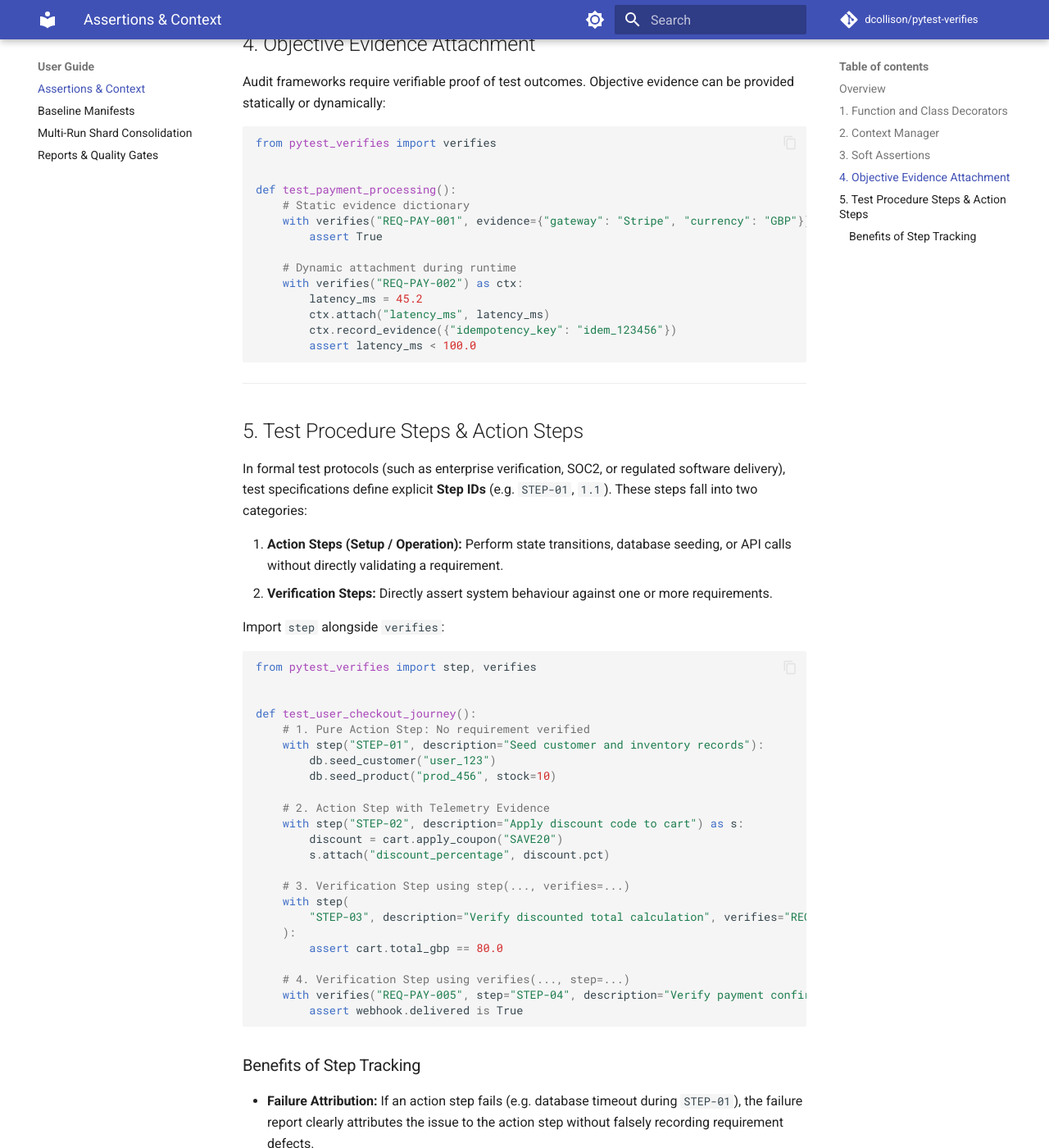
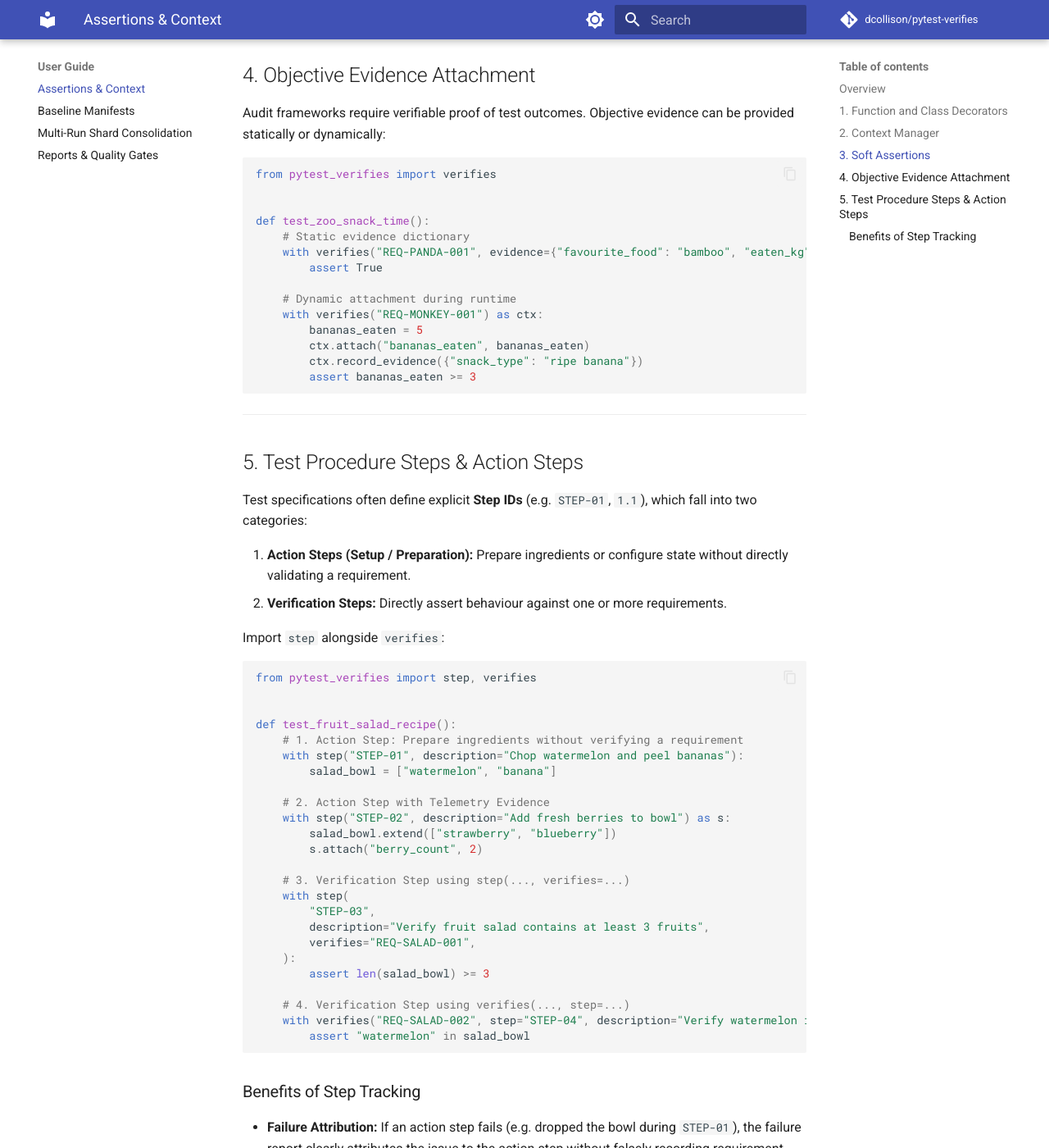
Before and after one commit to dcollison/pytest-verifies, an MkDocs documentation site: the page built from docs/guide/assertions.md, in a window 1280 px wide and 1400 px high, scrolled down 1889 px. Shown: the whole window at 82% size. Built offline with MkDocs 1.6.1 and Material for MkDocs 9.7.7, drawn with Linux system fonts in a browser that asks for light colours; comment, search, counter and statistics services are not loaded; some of the changed text lies outside the part shown.

Commit message:
docs: simplify examples using beginner-friendly animal and fruit scenarios

````diff
--- a/docs/guide/assertions.md
+++ b/docs/guide/assertions.md
@@ -14,20 +14,21 @@
 from pytest_verifies import verifies
 
 
-@verifies("REQ-AUTH-001", "REQ-AUTH-002", description="Authentication service init")
-def test_auth_service_init():
-    assert True
+@verifies("REQ-DOG-001", "REQ-DOG-002", description="Golden retrievers are friendly dogs")
+def test_retriever_temperament():
+    dog = {"breed": "Golden Retriever", "friendly": True}
+    assert dog["friendly"] is True
 ```
 
 When decorating a test class, all test methods within the class automatically inherit verification tracking for the specified requirements:
 
 ```python
-@verifies("REQ-USER-001")
-class TestUserService:
-    def test_create_user(self):
-        assert True
+@verifies("REQ-DUCK-001")
+class TestDuckBehaviour:
+    def test_quack(self):
+        assert "quack" == "quack"
 
-    def test_delete_user(self):
+    def test_waddle(self):
         assert True
 ```
 
@@ -41,23 +42,22 @@
 from pytest_verifies import verifies
 
 
-def test_jwt_claims():
+def test_fruit_basket():
     # Single-line check
-    with verifies("REQ-AUTH-001"):
-        assert 1 == 1
+    with verifies("REQ-FRUIT-001"):
+        assert "banana" != "orange"
 
     # Multi-statement block
-    with verifies("REQ-AUTH-002", description="Payload signature validation"):
-        issuer = "https://auth.example.com"
-        token = {"iss": issuer, "exp": 1893456000}
-        assert token["iss"] == issuer
+    with verifies("REQ-FRUIT-002", description="Lemons must be appropriately sour"):
+        lemon_sourness = 9
+        assert lemon_sourness > 5
 ```
 
 ---
 
 ## 3. Soft Assertions
 
-In standard Pytest execution, the first failed assertion aborts the test function. In software testing, it is often desirable to check several independent validations within a single test without aborting after the first failure.
+In standard Pytest execution, the first failed assertion aborts the test function. In verification testing, it is often desirable to check several independent qualities within a single test without aborting after the first failure.
 
 Enable soft assertions per block with `soft=True`, or globally across all blocks with `--verifies-soft`:
 
@@ -65,16 +65,18 @@
 from pytest_verifies import verifies
 
 
-def test_user_profile_validation():
+def test_cat_qualities():
+    cat = {"is_napping": True, "purr_volume_db": 45, "caught_laser": False}
+
     # Block 1 fails softly; execution continues!
-    with verifies("REQ-VAL-001", soft=True):
-        assert 10 > 20, "Age below required threshold"
+    with verifies("REQ-CAT-001", soft=True):
+        assert cat["caught_laser"] is True, "The red dot eluded the cat once again!"
 
     # Block 2 executes and records VERIFIED
-    with verifies("REQ-VAL-002", soft=True):
-        assert "user@example.com".endswith(".com")
+    with verifies("REQ-CAT-002", soft=True):
+        assert cat["is_napping"] is True
 
-    # At the end of test_user_profile_validation, Pytest consolidates failures and fails the test.
+    # At the end of test_cat_qualities, Pytest consolidates failures and fails the test.
 ```
 
 ---
@@ -87,27 +89,27 @@
 from pytest_verifies import verifies
 
 
-def test_payment_processing():
+def test_zoo_snack_time():
     # Static evidence dictionary
-    with verifies("REQ-PAY-001", evidence={"gateway": "Stripe", "currency": "GBP"}):
+    with verifies("REQ-PANDA-001", evidence={"favourite_food": "bamboo", "eaten_kg": 12}):
         assert True
 
     # Dynamic attachment during runtime
-    with verifies("REQ-PAY-002") as ctx:
-        latency_ms = 45.2
-        ctx.attach("latency_ms", latency_ms)
-        ctx.record_evidence({"idempotency_key": "idem_123456"})
-        assert latency_ms < 100.0
+    with verifies("REQ-MONKEY-001") as ctx:
+        bananas_eaten = 5
+        ctx.attach("bananas_eaten", bananas_eaten)
+        ctx.record_evidence({"snack_type": "ripe banana"})
+        assert bananas_eaten >= 3
 ```
 
 ---
 
 ## 5. Test Procedure Steps & Action Steps
 
-In formal test protocols (such as enterprise verification, SOC2, or regulated software delivery), test specifications define explicit **Step IDs** (e.g. `STEP-01`, `1.1`). These steps fall into two categories:
+Test specifications often define explicit **Step IDs** (e.g. `STEP-01`, `1.1`), which fall into two categories:
 
-1. **Action Steps (Setup / Operation):** Perform state transitions, database seeding, or API calls without directly validating a requirement.
-2. **Verification Steps:** Directly assert system behaviour against one or more requirements.
+1. **Action Steps (Setup / Preparation):** Prepare ingredients or configure state without directly validating a requirement.
+2. **Verification Steps:** Directly assert behaviour against one or more requirements.
 
 Import `step` alongside `verifies`:
 
@@ -115,29 +117,30 @@
 from pytest_verifies import step, verifies
 
 
-def test_user_checkout_journey():
-    # 1. Pure Action Step: No requirement verified
-    with step("STEP-01", description="Seed customer and inventory records"):
-        db.seed_customer("user_123")
-        db.seed_product("prod_456", stock=10)
+def test_fruit_salad_recipe():
+    # 1. Action Step: Prepare ingredients without verifying a requirement
+    with step("STEP-01", description="Chop watermelon and peel bananas"):
+        salad_bowl = ["watermelon", "banana"]
 
     # 2. Action Step with Telemetry Evidence
-    with step("STEP-02", description="Apply discount code to cart") as s:
-        discount = cart.apply_coupon("SAVE20")
-        s.attach("discount_percentage", discount.pct)
+    with step("STEP-02", description="Add fresh berries to bowl") as s:
+        salad_bowl.extend(["strawberry", "blueberry"])
+        s.attach("berry_count", 2)
 
     # 3. Verification Step using step(..., verifies=...)
     with step(
-        "STEP-03", description="Verify discounted total calculation", verifies="REQ-CART-004"
+        "STEP-03",
+        description="Verify fruit salad contains at least 3 fruits",
+        verifies="REQ-SALAD-001",
     ):
-        assert cart.total_gbp == 80.0
+        assert len(salad_bowl) >= 3
 
     # 4. Verification Step using verifies(..., step=...)
-    with verifies("REQ-PAY-005", step="STEP-04", description="Verify payment confirmation webhook"):
-        assert webhook.delivered is True
+    with verifies("REQ-SALAD-002", step="STEP-04", description="Verify watermelon is in the bowl"):
+        assert "watermelon" in salad_bowl
 ```
 
 ### Benefits of Step Tracking
-* **Failure Attribution:** If an action step fails (e.g. database timeout during `STEP-01`), the failure report clearly attributes the issue to the action step without falsely recording requirement defects.
+* **Failure Attribution:** If an action step fails (e.g. dropped the bowl during `STEP-01`), the failure report clearly attributes the issue to the action step without falsely recording requirement defects.
 * **Audit Trail:** Reports include a complete test procedure walkthrough table matching your formal verification protocol.
-* **ALM / PLM Synchronization:** Step IDs export directly to the `steps` column in CSV and JSON for tools like Polarion, Jira Xray, and Jama.
+* **Traceability Export:** Step IDs export directly to the `steps` column in CSV and JSON for external reporting tools.
````
Also changed, not shown: README.md (+51 -49 lines), docs/getting-started.md (+13 -13 lines), docs/guide/baselines.md (+12 -12 lines), docs/index.md (+9 -9 lines), 3 other files.
